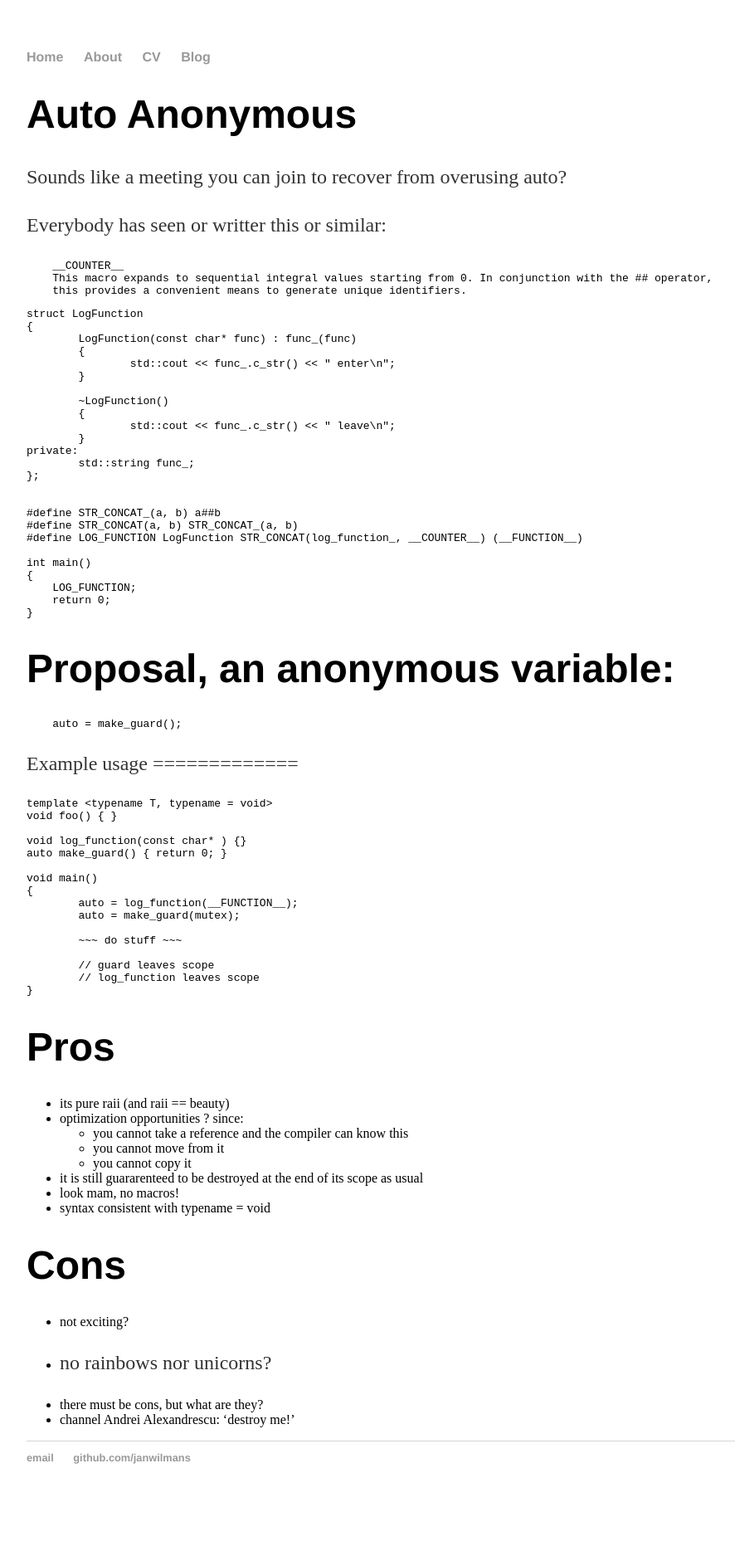
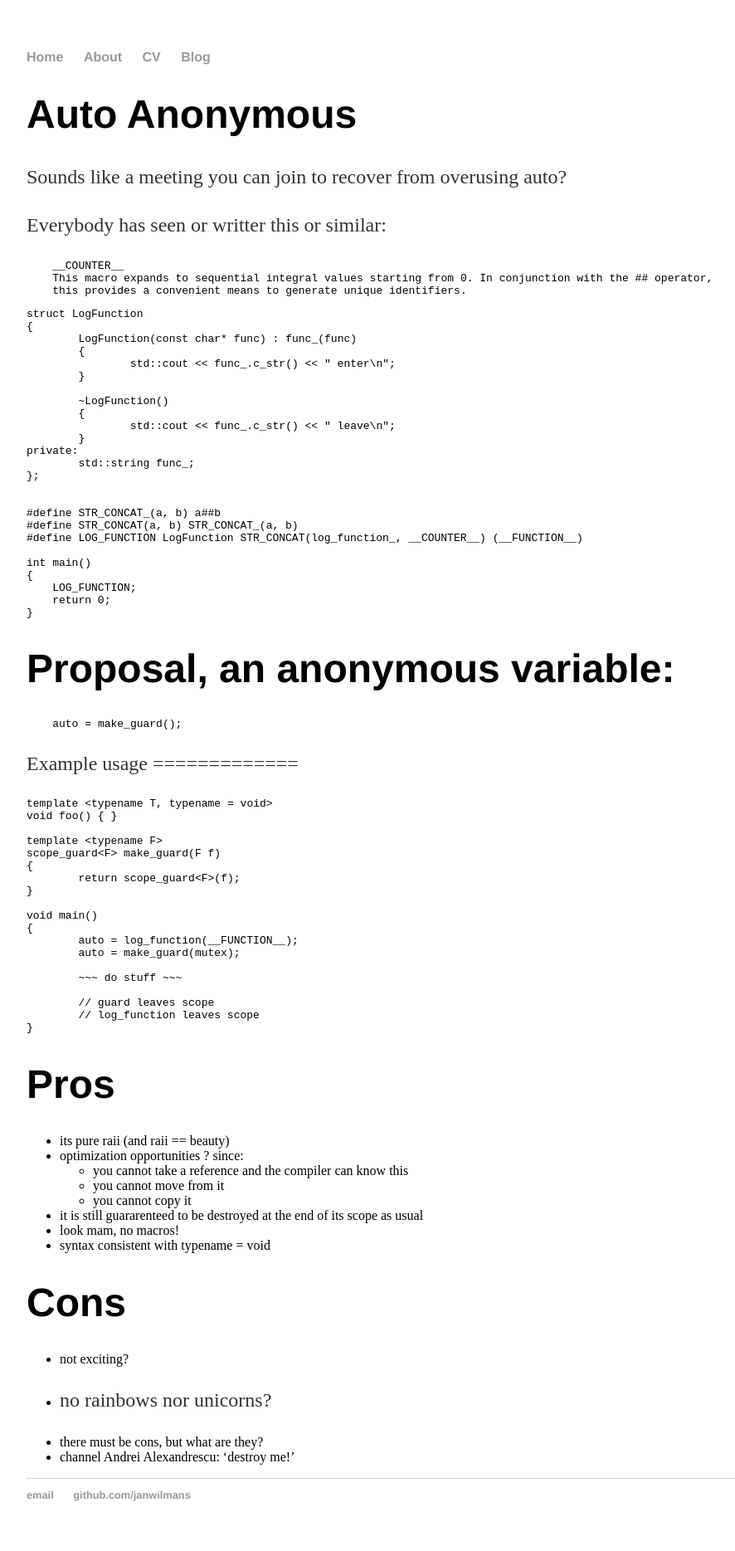
Before and after one commit to janwilmans/janwilmans.github.io, a Jekyll site: the page built from auto.md, in a window 1280 px wide. Shown: the whole page at 83% size, without its empty margins (160-1046 px from the left). Built offline with Jekyll 4.4.1, drawn with Linux system fonts in a browser that asks for light colours; our own code applies the rules of GitHub Pages for plain Markdown files; before the commit the page ends 1824 px from its top, so only the background shows below that.

Commit message:
Update auto.md

````diff
--- a/auto.md
+++ b/auto.md
@@ -58,12 +58,15 @@ Proposal, an anonymous variable:
 Example usage
 =============
 
-```
+```cpp
 template <typename T, typename = void>
 void foo() { }
 
-void log_function(const char* ) {}
-auto make_guard() { return 0; }
+template <typename F>
+scope_guard<F> make_guard(F f)
+{
+	return scope_guard<F>(f);
+}
 
 void main()
 {
````
